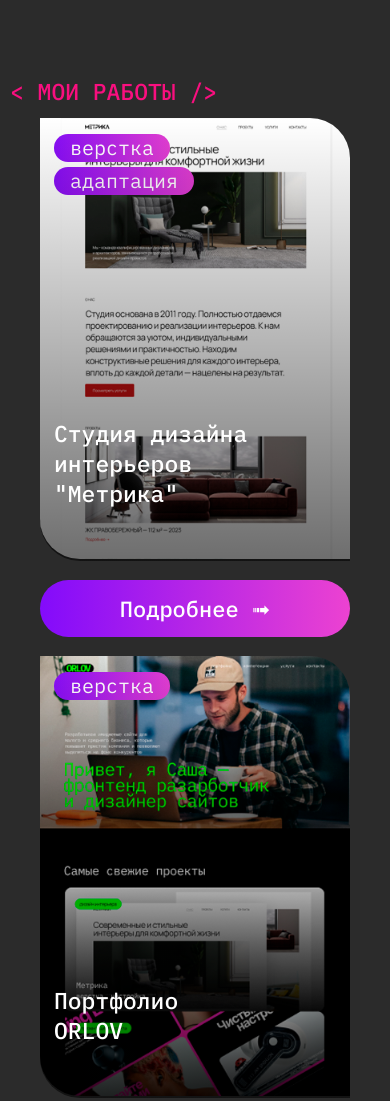
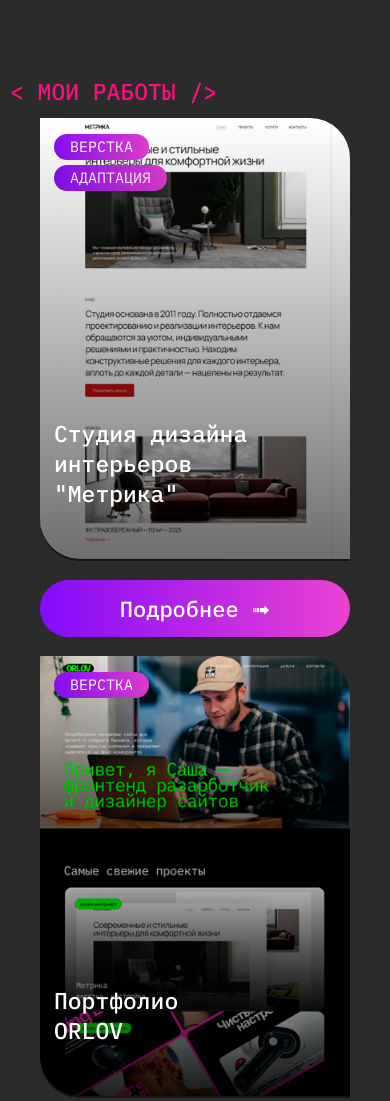
Before and after one commit to vadim-kalinin/vadim-k, a plain HTML site: page index.html in a window 390 px wide. Shown: the part 1540-2641 px from the top of the page. Drawn offline with Linux system fonts and the light colour scheme.

Commit message:
Add files via upload

```diff
--- a/style/style.css
+++ b/style/style.css
@@ -218,10 +218,11 @@ h2 {
     border-radius: 40px;
     width: max-content;
     color: #fff;
-    font-size: 28px;
-    line-height: 36px;
+    font-size: 20px;
+    line-height: 31px;
     padding: 1px 24px;
     margin-bottom: 5px;
+    text-transform: uppercase;
 
 }
 
@@ -806,8 +807,8 @@ input:focus {
 
     .ticket {
         width: max-content;
-        font-size: 20px;
-        line-height: 26px;
+        font-size: 15px;
+        line-height: 24px;
         padding: 1px 16px;
     }
 
```
